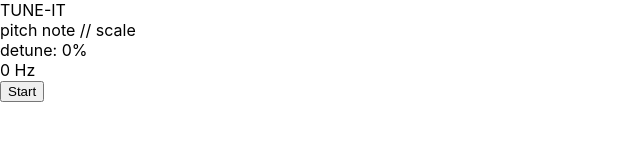
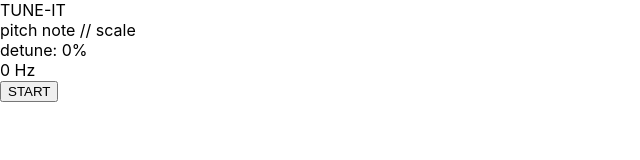
Before and after one commit to LeoEmVee/tune-it, a React (Vite) app: page / in a window 1280 px wide. Shown: the top 160 px of the page, without its empty margins (0-640 px from the left). Built offline with nearby package versions, Linux system fonts and the light colour scheme.

Commit message:
Create components folder. Add StartStop component (and remove button from App.jsx)

```diff
--- a/src/App.jsx
+++ b/src/App.jsx
@@ -2,6 +2,7 @@ import React, { useEffect, useState } from 'react';
 import AudioContext from './utils/audio-context';
 import autoCorrelate from './utils/auto-correlation-function';
 import soundAnalyzer from './utils/sound-values';
+import StartStop from './components/StartStop';
 
 const audioCtx = AudioContext.getAudioContext();
 const analyser = AudioContext.getAnalyser();
@@ -9,6 +10,8 @@ const bufferLength = 2048;
 const buffer = new Float32Array(bufferLength);
 
 const notes = ['C', 'C#', 'D', 'D#', 'E', 'F', 'F#', 'G', 'G#', 'A', 'A#', 'B'];
+
+// Make an object from so many states.
 
 function App () {
   const [source, setSource] = useState(null);
@@ -58,6 +61,10 @@ function App () {
     setStart(false);
   };
 
+  const startStop = () => {
+    return started ? stopRec(): startRec();
+  };
+
   const getSound = () => {
     return navigator.mediaDevices.getUserMedia({
       audio: {
@@ -82,12 +89,7 @@ function App () {
         </div>
         <div className='detune'> detune: {soundAnalyzer.getDetune(detune)}%</div>
         <div className='pitch'>{pitch} Hz</div>
-
-        {!started ? (
-          <button onClick={startRec}>Start</button>
-        ) : (
-          <button onClick={stopRec}>Stop</button>
-        )}
+        <StartStop started={started} onClick={startStop}></StartStop>
       </div>
     </div>
   );
--- /dev/null
+++ b/src/components/StartStop.jsx
@@ -0,0 +1,9 @@
+import React from 'react';
+
+function StartStop ({ started, onClick }) {
+  return (
+    <button onClick={onClick}>{started ? 'STOP' : 'START'}</button>
+  );
+}
+
+export default StartStop;
```
